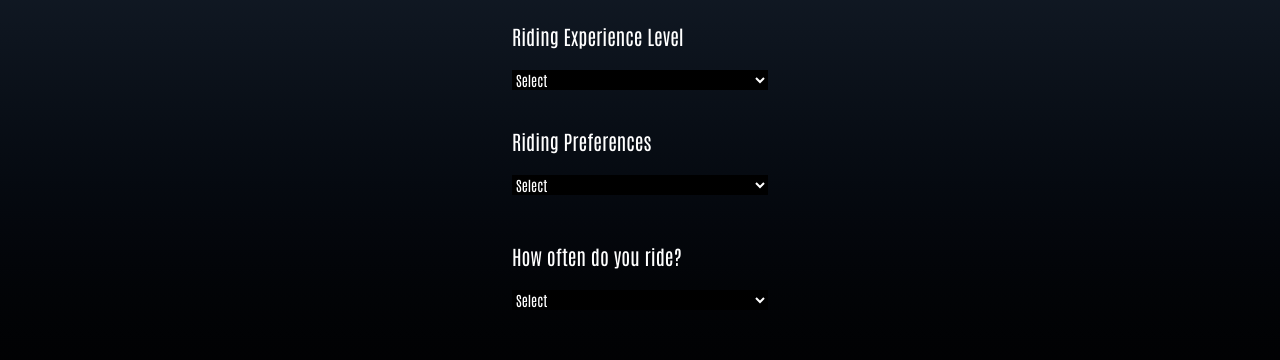
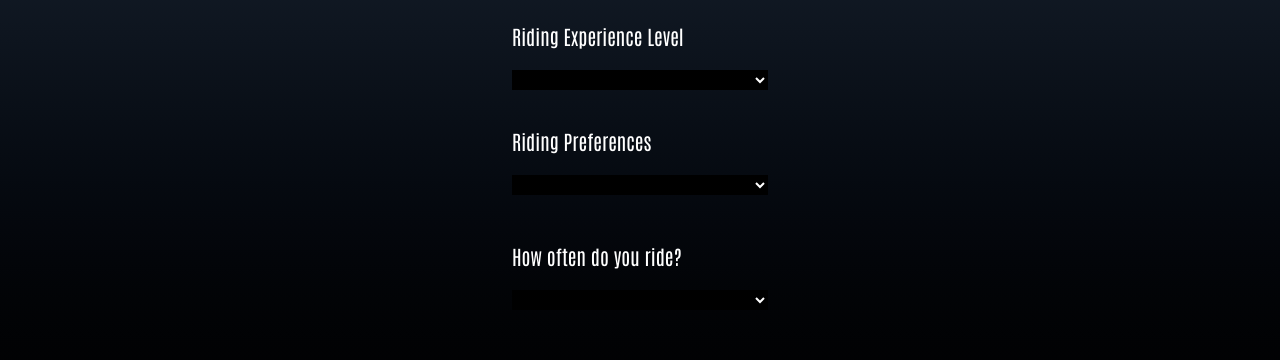
Before and after one commit to Chottcodes/lets_ride_fullstack, a Next.js app: page /pages/Login/signupPage/aboutyourride in a window 1280 px wide. Shown: the part 209-569 px from the top of the page. Built offline with nearby package versions, Linux system fonts and the light colour scheme.

Commit message:
Dropdown fix

```diff
--- a/src/components/buttons/DropDownInputComponent.tsx
+++ b/src/components/buttons/DropDownInputComponent.tsx
@@ -1,41 +1,27 @@
 "use client";
 import React from "react";
+
 interface propTypes {
-  optionOne: string;
-  optionTwo: string;
-  optionThree: string;
-  optionFour: string | null;
-  titleOne: string;
-  titleTwo: string;
-  titleThree: string;
-  titleFour: string | null;
+  options: { label: string; value: string; }[];
   onChange: (event: React.ChangeEvent<HTMLSelectElement>) => void;
+  placeholder: string;
 }
+
 const DropDownInputComponent = (props: propTypes) => {
-  const {
-    optionOne,
-    optionTwo,
-    optionThree,
-    optionFour,
-    titleOne,
-    titleTwo,
-    titleThree,
-    titleFour,
-    onChange,
-  } = props;
+  const { options, onChange, placeholder } = props;
+
   return (
-    <div className="w-full h-full flex items-center ">
+    <div className="w-full h-full flex items-center">
       <select
         className="w-full bg-black text-white text-sm"
         onChange={onChange}
       >
-        <option value="">Select</option>
-        <option value={optionOne}>{titleOne}</option>
-        <option value={optionTwo}>{titleTwo}</option>
-        <option value={optionThree}>{titleThree}</option>
-        {optionFour && titleFour && (
-          <option value={optionFour}>{titleFour}</option>
-        )}
+        <option value="">{placeholder}</option>
+        {options.map((option, index) => (
+          <option key={index} value={option.value}>
+            {option.label}
+          </option>
+        ))}
       </select>
     </div>
   );
```
